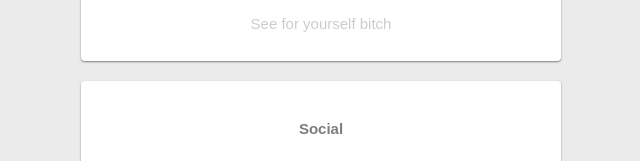
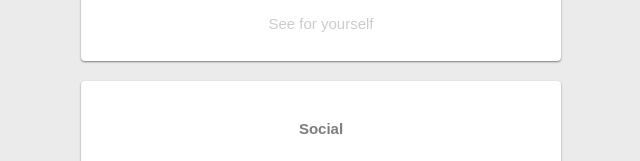
Before and after one commit to jbernardoviana/profile, a plain HTML site: page index.html in a window 1280 px wide. Shown: the part 464-625 px from the top of the page, 319-959 px from the left. Drawn offline with Linux system fonts and the light colour scheme.

Commit message:
my profile page modified3

```diff
--- a/index.html
+++ b/index.html
@@ -20,7 +20,7 @@
         <p>After realising the true power of creativity throught coding I change the course of my life by becoming a Web Dev freelancer</p>
         <p>My mission is <strong> to have the ability to be creative in this formated world!</strong></p>
         <p>Currently completing an Computer Science & Electrical Engineering Masters degree in Robotics, Control Systems and Digital Systems</p>
-        <a href="https://www.google.com">See for yourself bitch</a>
+        <a href="https://www.google.com">See for yourself</a>
       </div>
     </div>
 
```
